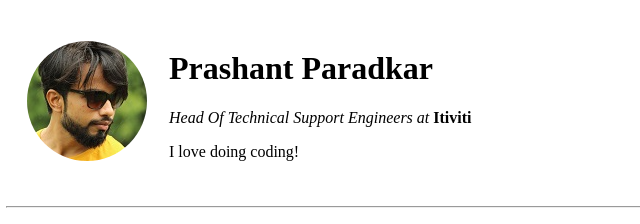
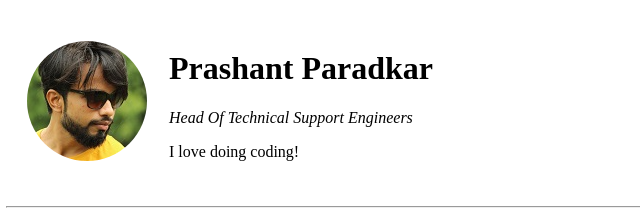
Before and after one commit to pparadkar/cv, a plain HTML site: page index.html in a window 1280 px wide. Shown: the top 224 px of the page, 2-642 px from the left. Drawn offline with Linux system fonts and the light colour scheme.

Commit message:
Update index.html

```diff
--- a/index.html
+++ b/index.html
@@ -14,7 +14,7 @@
         </td>
         <td>
           <h1>Prashant Paradkar</h1>
-          <p><em>Head Of Technical Support Engineers at</em> <strong>Itiviti</strong> </p>
+          <p><em>Head Of Technical Support Engineers</em></p>
           <p>I love doing coding!</p>
         </td>
       </tr>
```
